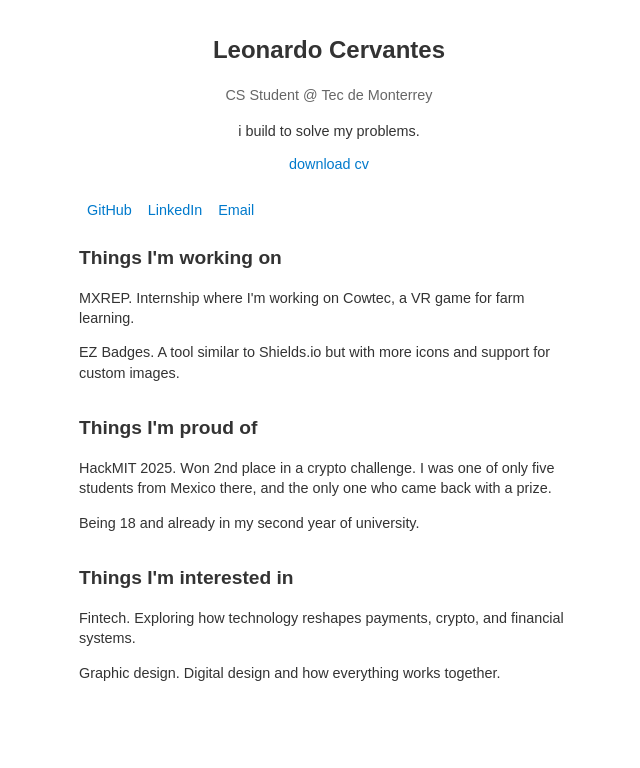
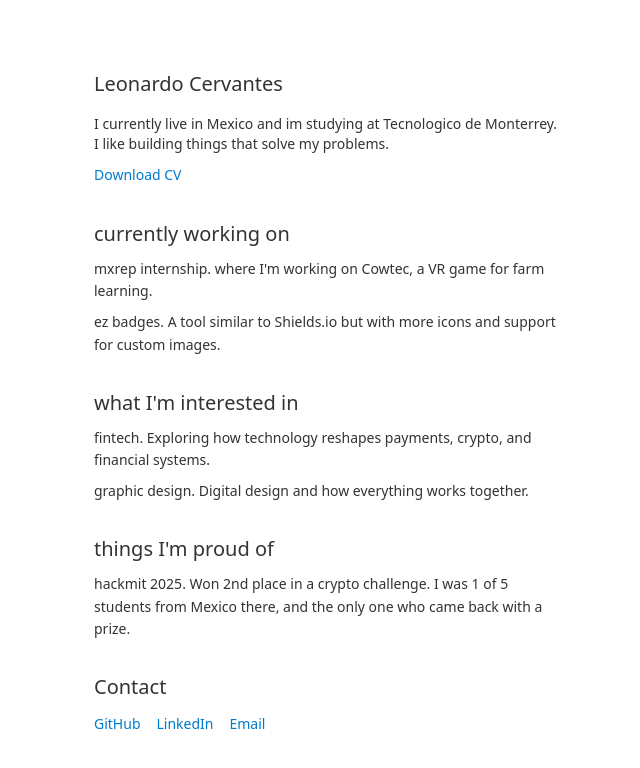
Before and after one commit to LeonardoCerv/portfolio, a Next.js app: page / in a window 1280 px wide. Shown: the top 768 px of the page, without its empty margins (311-951 px from the left). Built offline with nearby package versions, Linux system fonts and the light colour scheme.

Commit message:
[refactor] simpler styles

```diff
--- a/src/app/globals.css
+++ b/src/app/globals.css
@@ -1,3 +1,7 @@
+@tailwind base;
+@tailwind components;
+@tailwind utilities;
+
 body {
   margin: 0;
   padding: 0;
--- a/src/app/page.tsx
+++ b/src/app/page.tsx
@@ -1,55 +1,62 @@
 export default function Home() {
   return (
-    <div style={{ fontFamily: 'Arial, sans-serif', maxWidth: '500px', margin: '0 auto', padding: '15px' }}>
-      <div style={{ textAlign: 'center', marginBottom: '20px' }}>
-        <h1 style={{ fontSize: '1.5em', marginBottom: '3px' }}>Leonardo Cervantes</h1>
-        <p style={{ color: '#666', marginBottom: '10px', fontSize: '0.9em' }}>CS Student @ Tec de Monterrey</p>
-        <p style={{ lineHeight: '1.4', marginBottom: '10px', fontSize: '0.9em' }}>
-          i build to solve my problems.
+    <div className="font-sans max-w-[500px] mx-auto px-[15px] py-16">
+
+      <div className="mb-8">
+        <h1 className="text-xl font-light leading-loose mb-2.5">Leonardo Cervantes</h1>
+        <p className="text-sm font-light mb-2">
+          I currently live in Mexico and im studying at Tecnologico de Monterrey.
+          <br />
+          I like building things that solve my problems.
         </p>
-        <a href="/LeonardoCervantes_Resume.pdf" style={{ color: '#007acc', textDecoration: 'none', fontSize: '0.9em' }}>download cv</a>
+        <a href="/LeonardoCervantes_Resume.pdf" className="text-[#007acc] no-underline text-sm font-light ">Download CV</a>
       </div>
 
-      <div style={{ marginBottom: '20px' }}>
-        <a href="https://github.com/leonardocerv" style={{ margin: '0 8px', color: '#007acc', textDecoration: 'none', fontSize: '0.9em' }}>GitHub</a>
-        <a href="https://linkedin.com/in/leonardocerv" style={{ margin: '0 8px', color: '#007acc', textDecoration: 'none', fontSize: '0.9em' }}>LinkedIn</a>
-        <a href="mailto:leocerva29@gmail.com" style={{ margin: '0 8px', color: '#007acc', textDecoration: 'none', fontSize: '0.9em' }}>Email</a>
-      </div>
-
-      <div style={{ marginBottom: '30px' }}>
-        <h2 style={{ fontSize: '1.2em', marginBottom: '10px' }}>Things I&apos;m working on</h2>
-        <div style={{ lineHeight: '1.4', fontSize: '0.9em' }}>
-          <p style={{ marginBottom: '8px' }}>
-            MXREP. Internship where I&apos;m working on Cowtec, a VR game for farm learning.
+      <div className="mb-8">
+        <h2 className="text-xl font-light mb-2.5">currently working on</h2>
+        <div className="leading-relaxed text-sm font-light flex flex-col gap-2">
+          <p className="">
+            <span className="font-medium">mxrep internship. </span>
+             where I&apos;m working on Cowtec, a VR game for farm learning.
           </p>
-          <p>
-            EZ Badges. A tool similar to Shields.io but with more icons and support for custom images.
+          <p className="">
+            <span className="font-medium">ez badges. </span>
+            A tool similar to Shields.io but with more icons and support for custom images.
           </p>
         </div>
       </div>
 
-      <div>
-        <h2 style={{ fontSize: '1.2em', marginBottom: '10px' }}>Things I&apos;m proud of</h2>
-        <div style={{ lineHeight: '1.4', fontSize: '0.9em' }}>
-          <p style={{ marginBottom: '8px' }}>
-            HackMIT 2025. Won 2nd place in a crypto challenge. I was one of only five students from Mexico there, and the only one who came back with a prize.
+      <div className="mb-8">
+        <h2 className="text-xl font-light mb-2.5">what I&apos;m interested in</h2>
+        <div className="leading-relaxed text-sm font-light flex flex-col gap-2">
+          <p className="">
+            <span className="font-medium">fintech. </span>
+            Exploring how technology reshapes payments, crypto, and financial systems.
           </p>
-          <p>
-            Being 18 and already in my second year of university.
+          <p className="">
+            <span className="font-medium">graphic design. </span>
+            Digital design and how everything works together.
           </p>
         </div>
       </div>
 
-      <div style={{ marginTop: '30px' }}>
-        <h2 style={{ fontSize: '1.2em', marginBottom: '10px' }}>Things I&apos;m interested in</h2>
-        <div style={{ lineHeight: '1.4', fontSize: '0.9em' }}>
-          <p style={{ marginBottom: '8px' }}>
-            Fintech. Exploring how technology reshapes payments, crypto, and financial systems.
-          </p>
-          <p>
-            Graphic design. Digital design and how everything works together.
+      <div className="mb-8">
+        <h2 className="text-xl font-light mb-2.5">things I&apos;m proud of</h2>
+        <div className="leading-relaxed text-sm font-light flex flex-col gap-2">
+          <p className="">
+            <span className="font-medium"> hackmit 2025. </span>
+            Won 2nd place in a crypto challenge. I was 1 of 5 students from Mexico there, and the only one who came back with a prize.
           </p>
         </div>
+      </div>
+
+      <div className="mb-8">
+        <h2 className="text-xl font-light mb-2.5">Contact</h2>
+        <ul className="list-none flex gap-4">
+          <li><a href="https://github.com/leonardocerv" className="text-[#007acc] no-underline text-sm font-light">GitHub</a></li>
+          <li><a href="https://linkedin.com/in/leonardocerv" className="text-[#007acc] no-underline text-sm font-light">LinkedIn</a></li>
+          <li><a href="mailto:leocerva29@gmail.com" className="text-[#007acc] no-underline text-sm font-light">Email</a></li>
+        </ul>
       </div>
     </div>
   )
```
